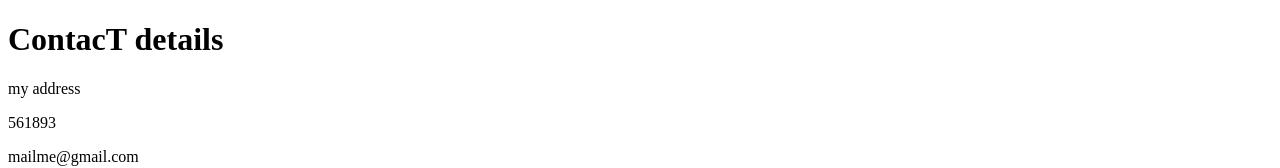
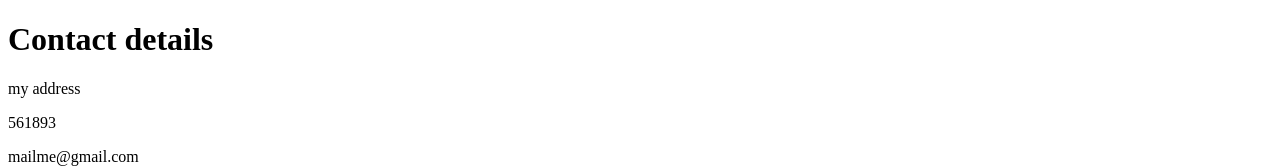
Before and after one commit to Adityapatil11/cv, a plain HTML site: page add.html in a window 1280 px wide. Shown: the top 168 px of the page. Drawn offline with Linux system fonts and the light colour scheme.

Commit message:
Update add.html

```diff
--- a/add.html
+++ b/add.html
@@ -6,7 +6,7 @@
         <TITLE>contact me</TITLE>
     </head>
     <body>
-        <h1>ContacT details</h1>
+        <h1>Contact details</h1>
         <p>my address</p>
         <p>561893</p>
         <p>mailme@gmail.com</p>
```
